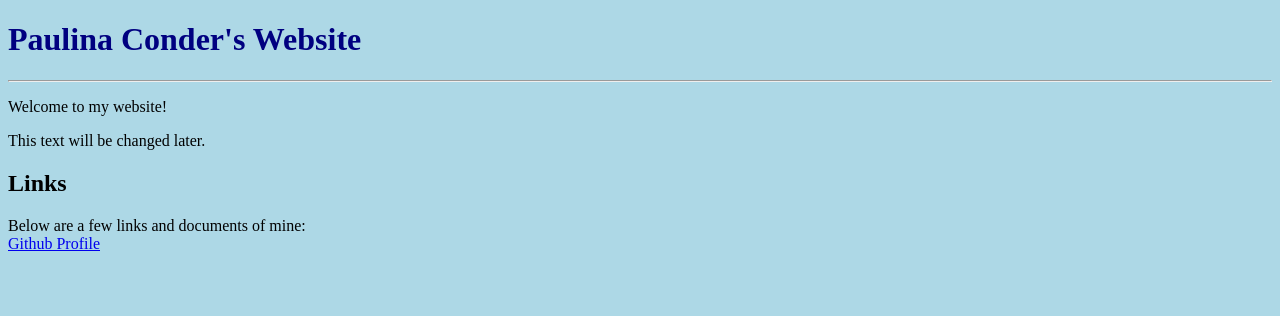
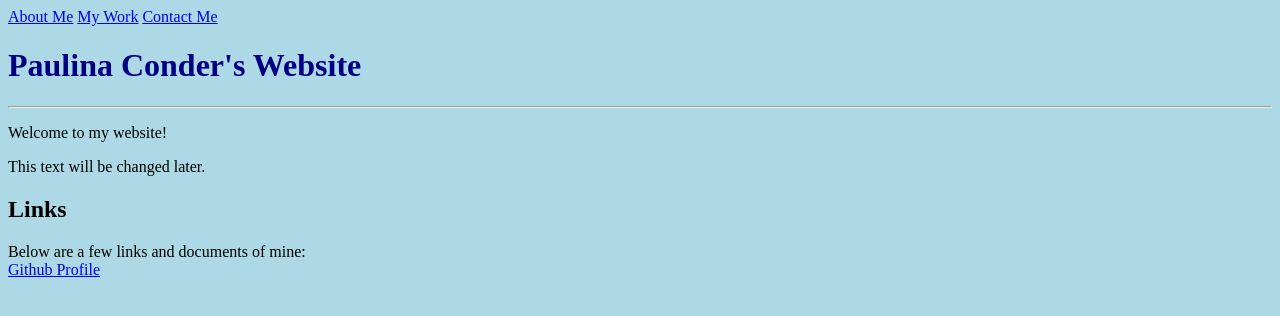
Before and after one commit to conderp/conderp.github.io, a plain HTML site: page index.html in a window 1280 px wide. Drawn offline with Linux system fonts and the light colour scheme.

Commit message:
Add html files for new pages, links to pages

```diff
--- a/index.html
+++ b/index.html
@@ -1,6 +1,7 @@
 <!DOCTYPE html>
 
 <html>
+
   <head>
     <meta charset="UTF-8">
     <meta name="description" content="Paulina's personal website">
@@ -12,15 +13,22 @@
 <body style="background-color: lightblue">
 
   <header>
+
     <nav>
       <!--Add nav menu-->
+      <a href="about.html">About Me</a>
+      <a href="portfolio.html">My Work</a>
+      <a href="contact.html">Contact Me</a>
     </nav>
 
     <h1 style="color:navy">Paulina Conder's Website</h1>
     <hr/>
+
   </header>
 
+
   <main>
+
     <section>
      <p>Welcome to my website!</p>
      <p>This text will be changed later.</p>
@@ -28,10 +36,11 @@
 
     <section>
     <h2>Links</h2>
-      <p>Below are a few links and documents of mine:
-        <br><a href="https://github.com/conderp">Github Profile</a>
+      <p>Below are a few links and documents of mine:<br>
+        <a href="https://github.com/conderp" target="_blank">Github Profile</a>
       </p>
   </section>
+
   </main>
 
   <footer>
```
Also changed, not shown: about.html (added, +7 -0 lines), contact.html (added), portfolio.html (added).
